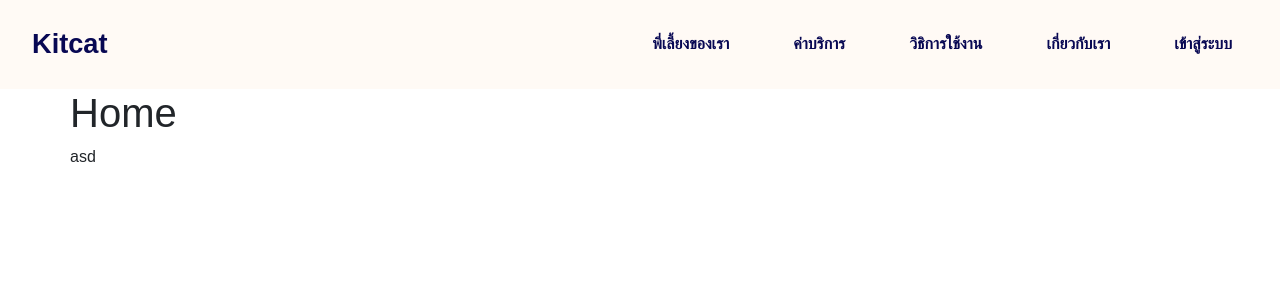
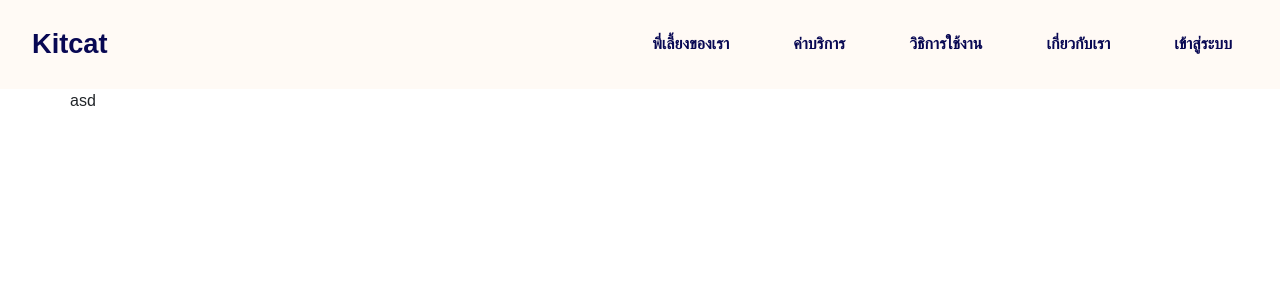
Before and after one commit to thanatat64/kmitl-kitcat, a Next.js app: page / in a window 1280 px wide. Shown: the top 300 px of the page. Built offline with nearby package versions, Linux system fonts and the light colour scheme; no server answers; the database is empty; a web font is replaced by a local one.

Commit message:
Navbar,Page update

```diff
--- a/src/app/page.tsx
+++ b/src/app/page.tsx
@@ -26,7 +26,7 @@ export default function Page() {
 
     return (
         <section>
-            <h1>Home</h1>
+            {/* <h1>Home</h1> */}
             <HomePage />
             {/* <UsersDisplay users={users} /> */}
         </section>
```
